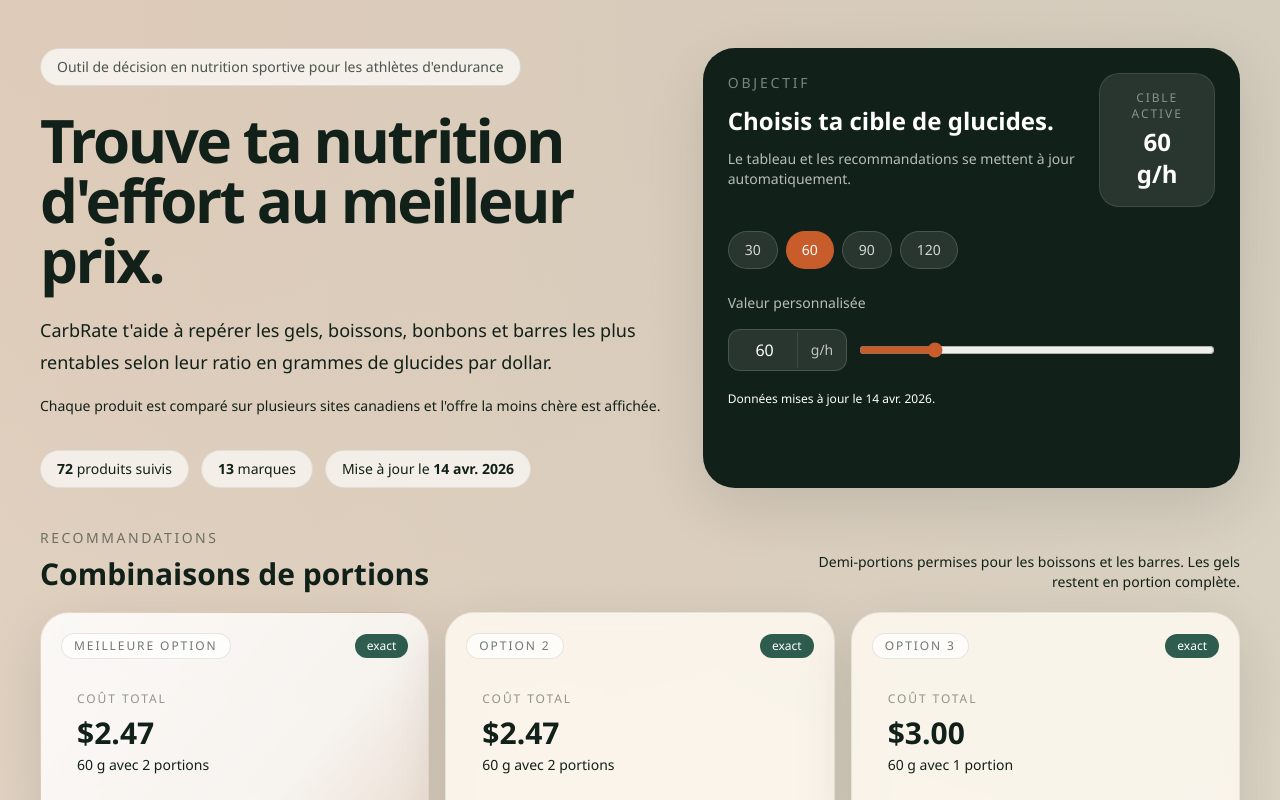
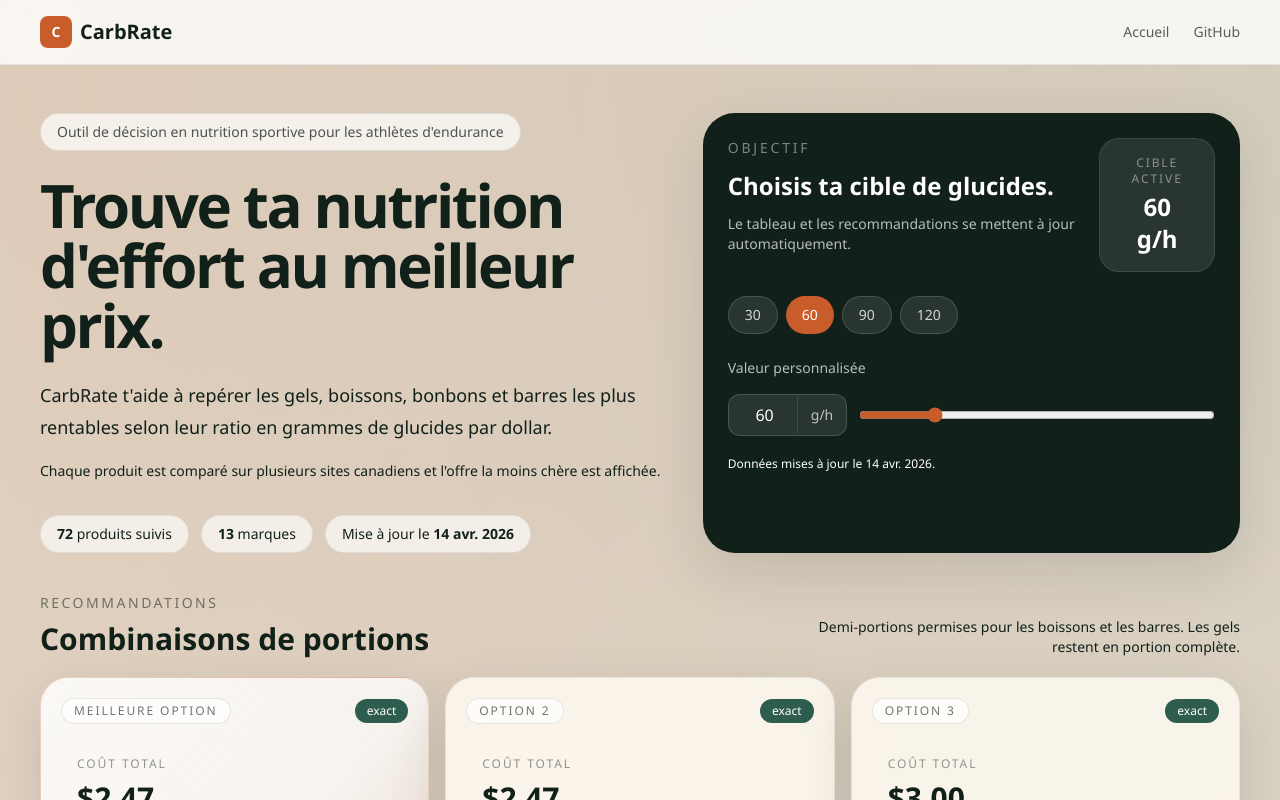
Before and after one commit to nathanguerard-ai/carbrate-site, a Next.js app: page / in a window 1280 px wide. Shown: the top 800 px of the page. Built offline with nearby package versions, Linux system fonts and the light colour scheme; no server answers.

Commit message:
Add header and footer components for better site structure

```diff
--- a/app/layout.tsx
+++ b/app/layout.tsx
@@ -1,5 +1,7 @@
 import type { Metadata } from "next";
 import "./globals.css";
+import Header from "@/components/Header";
+import Footer from "@/components/Footer";
 
 const siteUrl = process.env.NEXT_PUBLIC_SITE_URL || "http://localhost:3000";
 
@@ -38,7 +40,13 @@
 }>) {
   return (
     <html lang="fr">
-      <body>{children}</body>
+      <body>
+        <Header />
+        <div className="flex min-h-screen flex-col">
+          <main className="flex-1">{children}</main>
+          <Footer />
+        </div>
+      </body>
     </html>
   );
 }
--- a/app/page.tsx
+++ b/app/page.tsx
@@ -78,7 +78,7 @@
   );
 
   return (
-    <main className="mx-auto flex min-h-screen w-full max-w-7xl flex-col px-6 py-8 sm:px-8 lg:px-10">
+    <div className="mx-auto w-full max-w-7xl flex-col px-6 py-8 sm:px-8 lg:px-10">
       <section className="grid gap-8 pb-10 pt-4 lg:grid-cols-[1.08fr_0.92fr]">
         <div>
           <div className="inline-flex rounded-full border border-ink/10 bg-white/70 px-4 py-2 text-sm text-ink/75 backdrop-blur">
@@ -540,7 +540,7 @@
           </div>
         </div>
       </section>
-    </main>
+    </div>
   );
 }
 
--- /dev/null
+++ b/components/Footer.tsx
@@ -0,0 +1,33 @@
+export default function Footer() {
+  return (
+    <footer className="border-t border-[var(--line)] bg-white/50 py-8">
+      <div className="mx-auto max-w-7xl px-6 sm:px-8 lg:px-10">
+        <div className="flex flex-col items-center justify-between gap-4 sm:flex-row">
+          <div className="flex items-center gap-2">
+            <div className="flex h-6 w-6 items-center justify-center rounded bg-accent text-white">
+              <span className="text-xs font-bold">C</span>
+            </div>
+            <span className="text-sm font-semibold text-ink">CarbRate</span>
+          </div>
+
+          <p className="text-sm text-ink/60">
+            Outil de comparaison nutritionnelle pour athlètes d'endurance.
+          </p>
+
+          <div className="flex items-center gap-4 text-sm text-ink/60">
+            <a
+              href="https://github.com/nathanguerard-ai/carbrate-site"
+              target="_blank"
+              rel="noopener noreferrer"
+              className="hover:text-ink transition-colors"
+            >
+              Code source
+            </a>
+            <span>•</span>
+            <span>2026</span>
+          </div>
+        </div>
+      </div>
+    </footer>
+  );
+}
--- /dev/null
+++ b/components/Header.tsx
@@ -0,0 +1,35 @@
+"use client";
+
+import Link from "next/link";
+
+export default function Header() {
+  return (
+    <header className="sticky top-0 z-50 border-b border-[var(--line)] bg-white/80 backdrop-blur-sm">
+      <div className="mx-auto flex h-16 max-w-7xl items-center justify-between px-6 sm:px-8 lg:px-10">
+        <Link href="/" className="flex items-center gap-2">
+          <div className="flex h-8 w-8 items-center justify-center rounded-lg bg-accent text-white">
+            <span className="text-sm font-bold">C</span>
+          </div>
+          <span className="text-xl font-semibold text-ink">CarbRate</span>
+        </Link>
+
+        <nav className="flex items-center gap-6">
+          <Link
+            href="/"
+            className="text-sm text-ink/70 hover:text-ink transition-colors"
+          >
+            Accueil
+          </Link>
+          <a
+            href="https://github.com/nathanguerard-ai/carbrate-site"
+            target="_blank"
+            rel="noopener noreferrer"
+            className="text-sm text-ink/70 hover:text-ink transition-colors"
+          >
+            GitHub
+          </a>
+        </nav>
+      </div>
+    </header>
+  );
+}
--- a/data/generated-offers.json
+++ b/data/generated-offers.json
@@ -1,5 +1,5 @@
 {
-  "updatedAt": "2026-04-14T19:27:24.038Z",
+  "updatedAt": "2026-04-14T19:32:11.461Z",
   "analysis": {
     "mode": "cached",
     "pagesFetched": 0,
```
